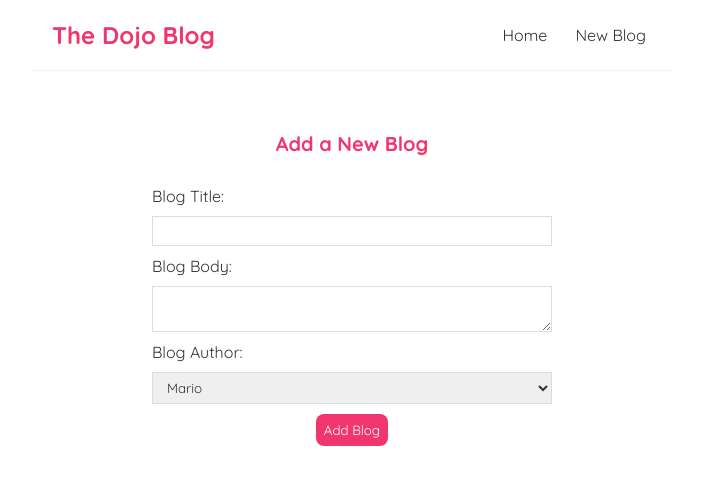
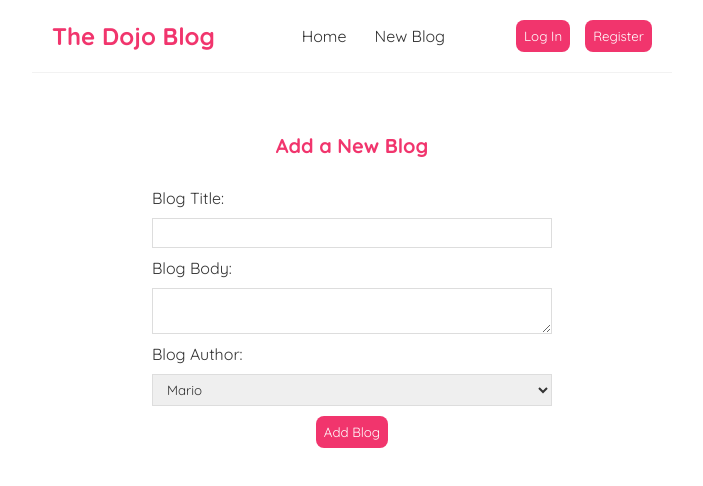
Before and after one commit to webcodeed/react-blog, a React (Vite) app: page /create in a window 1280 px wide. Shown: the top 486 px of the page, without its empty margins (288-991 px from the left). Built offline with nearby package versions, Linux system fonts and the light colour scheme; no server answers.

Commit message:
appwrite setup

```diff
--- a/package.json
+++ b/package.json
@@ -11,6 +11,7 @@
     "json-server": "npx json-server data/db.json"
   },
   "dependencies": {
+    "appwrite": "^17.0.2",
     "react": "^18.3.1",
     "react-dom": "^18.3.1",
     "react-router-dom": "^6.26.1"
--- a/src/App.jsx
+++ b/src/App.jsx
@@ -1,17 +1,18 @@
-import { Outlet } from "react-router"
-import Create from "./Create"
-import Home from "./Home"
-import Navbar from "./Navbar"
+import { Outlet, useLoaderData } from "react-router";
+import Navbar from "./Navbar";
 
 function App() {
+  const res = useLoaderData();
+  console.log(res);
+
   return (
     <>
-            <Navbar />
+      <Navbar user={res.user} />
       <div className="content">
         <Outlet />
       </div>
     </>
-    )
+  );
 }
 
-export default App
+export default App;
--- a/src/Navbar.jsx
+++ b/src/Navbar.jsx
@@ -1,6 +1,7 @@
-import { Link } from "react-router-dom"
+/* eslint-disable react/prop-types */
+import { Link } from "react-router-dom";
 
-const Navbar = () => {
+const Navbar = ({ user }) => {
   return (
     <nav className="navbar">
       <h1>The Dojo Blog</h1>
@@ -8,8 +9,18 @@ const Navbar = () => {
         <Link to="/">Home</Link>
         <Link to="/create">New Blog</Link>
       </div>
+      <div className="auth">
+        {user ? (
+          <p> Welcome, Guest</p>
+        ) : (
+          <div className="btn-group">
+            <button>Log In</button>
+            <button>Register</button>
+          </div>
+        )}
+      </div>
     </nav>
-    )
-}
+  );
+};
 
-export default Navbar
+export default Navbar;
--- a/src/index.css
+++ b/src/index.css
@@ -1,4 +1,4 @@
-@import url('https://fonts.googleapis.com/css2?family=Quicksand:wght@300;400;500;600;700&display=swap');
+@import url("https://fonts.googleapis.com/css2?family=Quicksand:wght@300;400;500;600;700&display=swap");
 
 /* base styles */
 * {
@@ -10,6 +10,7 @@
   padding: 20px;
   display: flex;
   align-items: center;
+  justify-content: space-between;
   max-width: 600px;
   margin: 0 auto;
   border-bottom: 1px solid #f2f2f2;
@@ -18,7 +19,7 @@
   color: #f1356d;
 }
 .navbar .links {
-  margin-left: auto;
+  /* margin-left: auto; */
 }
 .navbar a {
   margin-left: 16px;
@@ -28,6 +29,17 @@
 .navbar a:hover {
   color: #f1356d;
 }
+
+.navbar p {
+  font-size: 20px;
+  font-weight: 600;
+}
+
+.navbar .btn-group {
+  display: flex;
+  gap: 15px;
+}
+
 .content {
   max-width: 600px;
   margin: 40px auto;
@@ -41,7 +53,7 @@
   border-bottom: 1px solid #fafafa;
 }
 .blog-preview:hover {
-  box-shadow: 1px 3px 5px rgba(0,0,0,0.1);
+  box-shadow: 1px 3px 5px rgba(0, 0, 0, 0.1);
 }
 .blog-preview h2 {
   font-size: 20px;
@@ -64,7 +76,9 @@
   color: #f1356d;
   margin-bottom: 30px;
 }
-.create input, .create textarea, .create select {
+.create input,
+.create textarea,
+.create select {
   width: 100%;
   padding: 6px 10px;
   margin: 10px 0;
@@ -72,7 +86,8 @@
   box-sizing: border-box;
   display: block;
 }
-.create button {
+
+button {
   background: #f1356d;
   color: #fff;
   border: 0;
--- /dev/null
+++ b/src/lib/appwrite.js
@@ -0,0 +1,8 @@
+import { Client, Account } from "appwrite";
+
+const client = new Client();
+client
+  .setEndpoint("https://cloud.appwrite.io/v1")
+  .setProject("67fd53360023b0686368"); // Replace with your project ID
+
+export const account = new Account(client);
--- a/src/main.jsx
+++ b/src/main.jsx
@@ -1,18 +1,29 @@
-import { StrictMode } from "react"
-import { createRoot } from "react-dom/client"
-import App from "./App.jsx"
-import "./index.css"
+import { StrictMode } from "react";
+import { createRoot } from "react-dom/client";
+import App from "./App.jsx";
+import "./index.css";
 
-import { createBrowserRouter, RouterProvider } from "react-router-dom"
-import Create from "./Create.jsx"
-import Home from "./Home.jsx"
-import BlogDetails from "./BlogDetails.jsx"
-import NotFound from "./NotFound.jsx"
+import { createBrowserRouter, RouterProvider } from "react-router-dom";
+import Create from "./Create.jsx";
+import Home from "./Home.jsx";
+import BlogDetails from "./BlogDetails.jsx";
+import NotFound from "./NotFound.jsx";
+import { account } from "./lib/appwrite.js";
 
 const router = createBrowserRouter([
   {
     path: "/",
     element: <App />,
+    loader: async () => {
+      let user;
+      try {
+        user = await account.get();
+
+        return { user };
+      } catch (error) {
+        return { user, error: error.message };
+      }
+    },
     children: [
       {
         index: true,
@@ -24,18 +35,18 @@ const router = createBrowserRouter([
       },
       {
         path: "/blogs/:id",
-                element: <BlogDetails />
+        element: <BlogDetails />,
       },
       {
         path: "*",
-                element: <NotFound />
-            }
+        element: <NotFound />,
+      },
     ],
   },
-])
+]);
 
 createRoot(document.getElementById("root")).render(
   <StrictMode>
     <RouterProvider router={router} />
-    </StrictMode>
-)
+  </StrictMode>,
+);
--- a/src/useFetch.js
+++ b/src/useFetch.js
@@ -1,30 +1,30 @@
-import { useState, useEffect } from "react"
+import { useState, useEffect } from "react";
 
 const useFetch = (url) => {
-    const [data, setData] = useState(null)
-    const [isPending, setIsPending] = useState(true)
-    const [error, setError] = useState(null)
+  const [data, setData] = useState(null);
+  const [isPending, setIsPending] = useState(true);
+  const [error, setError] = useState(null);
 
   useEffect(() => {
     async function fetchData(url) {
       try {
-                const res = await fetch(url)
-                const data = await res.json()
+        const res = await fetch(url);
+        const data = await res.json();
 
-                setIsPending(false)
-                setData(data)
+        setIsPending(false);
+        setData(data);
       } catch (error) {
-                setIsPending(false)
-                setError(error.message)
+        setIsPending(false);
+        setError(error.message);
       }
     }
 
     setTimeout(() => {
-            fetchData(url)
-        }, 1500)
-    }, [])
+      fetchData(url);
+    }, 1500);
+  }, [url]);
 
-    return { data, isPending, error }
-}
+  return { data, isPending, error };
+};
 
-export default useFetch
+export default useFetch;
```
Also changed, not shown: data/db.json (+0 -12 lines), src/Login.jsx (added), src/Register.jsx (added), 1 other file (tests, documents, lock files or other folders). Lines whose indentation alone changed are shown as unchanged.
